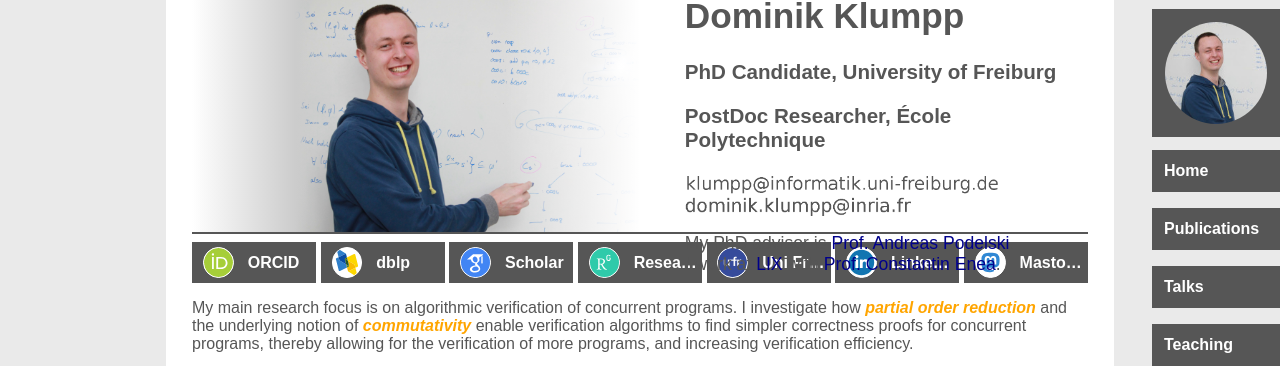
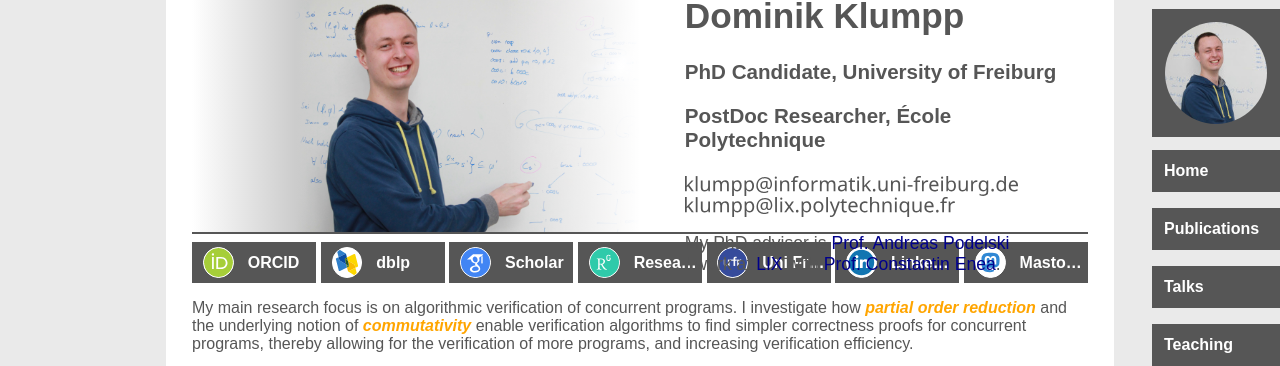
Before and after one commit to maul-esel/personal-website, a Jekyll site: the page built from index.markdown, in a window 1280 px wide. Shown: the part 55-421 px from the top of the page. Built offline with Jekyll 4.4.1, drawn with Linux system fonts in a browser that asks for light colours.

Commit message:
switch INRIA to LIX email, use SVG instead of PNG

```diff
--- a/index.markdown
+++ b/index.markdown
@@ -15,8 +15,8 @@ keywords: Dominik Klumpp, computer science, programming languages, formal method
     <h1>Dominik Klumpp</h1>
     <h3>PhD Candidate, University of Freiburg</h3>
     <h3>PostDoc Researcher, &Eacute;cole Polytechnique</h3>
-    <img alt="email address: lastname at informatik dot uni-freiburg dot de" class="mail" src="{{ '/images/mail_ufr.png' | relative_url }}" /><br/>
-    <img alt="email address: firstname dot lastname at inria dot fr" class="mail" src="{{ '/images/mail_inria.png' | relative_url }}" />
+    <img alt="email address: lastname at informatik dot uni-freiburg dot de" class="mail" src="{{ '/images/mail_ufr.svg' | relative_url }}" /><br/>
+    <img alt="email address: lastname at lix dot polytechnique dot fr"       class="mail" src="{{ '/images/mail_lix.svg' | relative_url }}" />
 
     <p>
     My PhD advisor is <a href="https://swt.informatik.uni-freiburg.de/staff/podelski">Prof. Andreas Podelski</a>.<br/>
--- a/style/default.scss
+++ b/style/default.scss
@@ -421,9 +421,11 @@ mark {
     top: 0;
 
     .mail {
-      height: 1.3em;
+      height: 1.15em;
       margin-bottom: -.4em;
-      @include invert-if-dark-mode;
+      @include if-dark-mode {
+        @include filter(invert(1) brightness(3));
+      }
     }
 
     @include phone {
```
Also changed, not shown: images/mail_inria.png (deleted), images/mail_lix.svg (added), images/mail_ufr.png (deleted), images/mail_ufr.svg (added).
